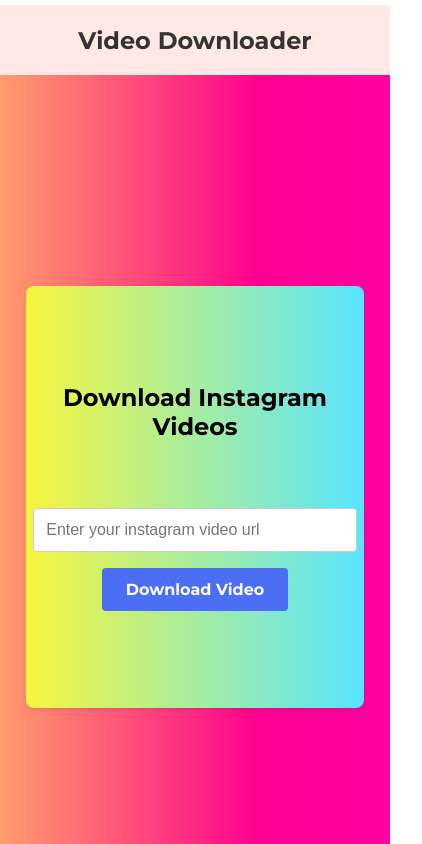
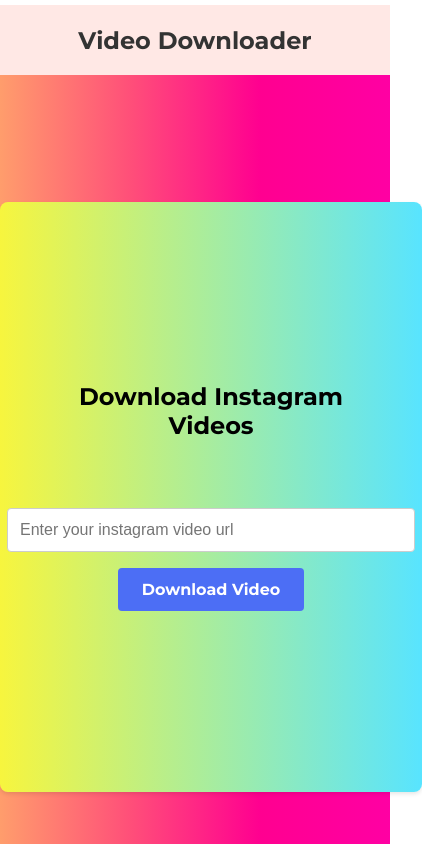
Before and after one commit to rsumit123/vidfetch, a React (Vite) app: page / in a window 390 px wide. Shown: the top 844 px of the page, 422 px wide, since content can reach past the window. Built offline with nearby package versions, Linux system fonts and the light colour scheme.

Commit message:
Updated website: Initial release

```diff
--- a/src/components/InstagramDownloader.css
+++ b/src/components/InstagramDownloader.css
@@ -138,6 +138,7 @@
 
   @media only screen and (max-width: 400px) {
     .container {
-      width: 40vh;
+      width: 50vh;
+      height: 70vh;
     }
   }
```
